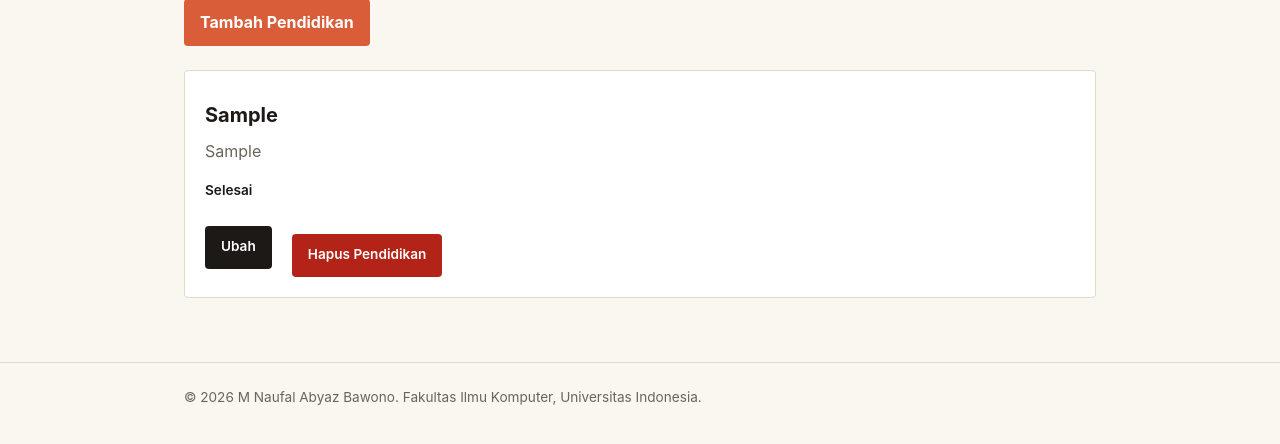
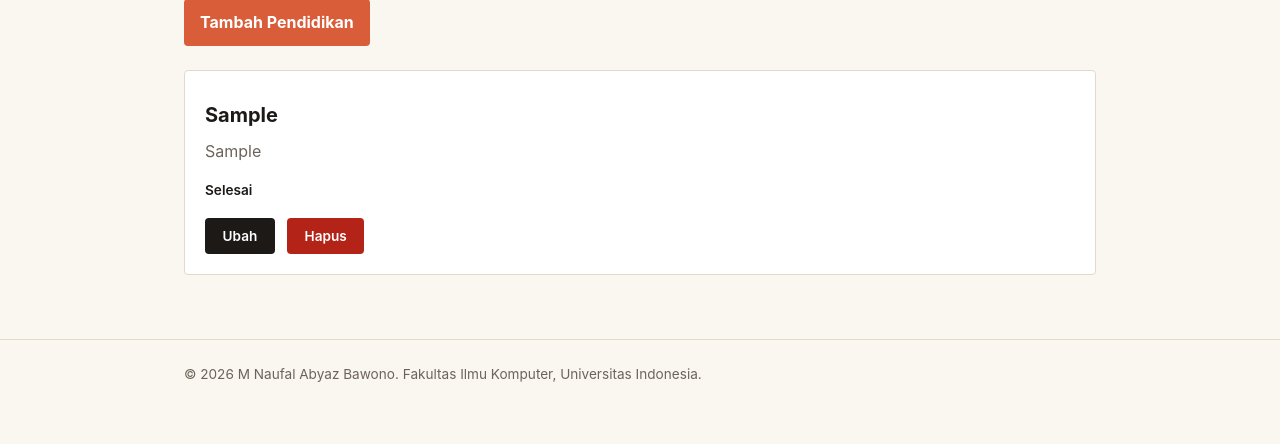
Before and after one commit to Abyaz1/myportofolio, a Django app: page /education/ in a window 1280 px wide. Shown: the part 242-686 px from the top of the page. Run offline with Django 5.2, Linux system fonts and the light colour scheme; tables that the repository leaves empty hold one stand-in row (values such as "Sample post").

Commit message:
style: memperbaiki simetri dan perataan tombol ubah dan hapus pada kartu

```diff
--- a/static/css/style.css
+++ b/static/css/style.css
@@ -474,13 +474,22 @@ h1, .brand {
     display: flex;
     align-items: center;
     flex-wrap: wrap;
-    gap: 20px;
+    gap: 0.75rem;
     margin-top: 1rem;
 }
 
 .project-actions .button {
     font-size: 0.85rem;
     font-weight: 600;
+    display: inline-flex;
+    align-items: center;
+    justify-content: center;
+    padding: 0.5rem 1.1rem;
+    line-height: 1.2;
+    min-height: 36px;
+    box-sizing: border-box;
+    text-align: center;
+    margin: 0;
 }
 
 .project-card-actions {
@@ -493,8 +502,12 @@ h1, .brand {
     display: none !important;
 }
 
-.project-actions .experience-status {
-    margin-top: 0;
+.project-actions .experience-status,
+.project-actions .education-status {
+    margin: 0;
+    padding: 0;
+    display: inline-flex;
+    align-items: center;
 }
 
 .project-delete-modal {
--- a/templates/components/education_delete_modal.html
+++ b/templates/components/education_delete_modal.html
@@ -1,12 +1,10 @@
-<p class="education-status">
 <button type="button"
         class="button button-danger"
         popovertarget="delete-education-{{ education.id }}"
         aria-label="Hapus {{ education.institution }}"
         title="Hapus pendidikan">
-        Hapus Pendidikan
+    Hapus
 </button>
-</p>
 <div id="delete-education-{{ education.id }}"
      class="project-delete-modal"
      popover="auto"
--- a/templates/components/experience_delete_modal.html
+++ b/templates/components/experience_delete_modal.html
@@ -1,12 +1,10 @@
-<p class="experience-status">
 <button type="button"
         class="button button-danger"
         popovertarget="delete-experience-{{ experience.id }}"
         aria-label="Hapus {{ experience.title }}"
         title="Hapus experience">
-        Hapus Experience
+    Hapus
 </button>
-</p>
 <div id="delete-experience-{{ experience.id }}"
      class="project-delete-modal"
      popover="auto"
```
Lines whose indentation alone changed are shown as unchanged.
